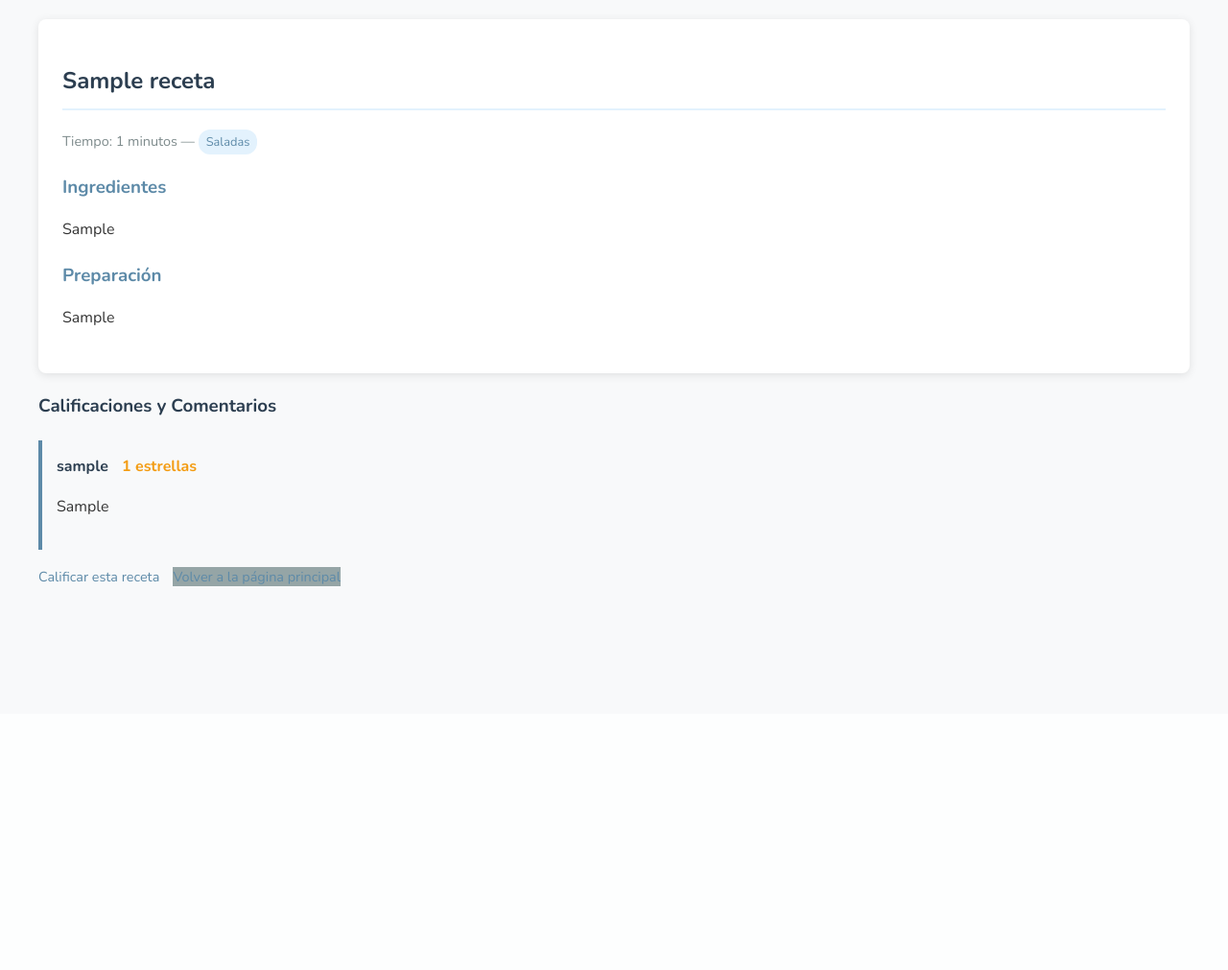
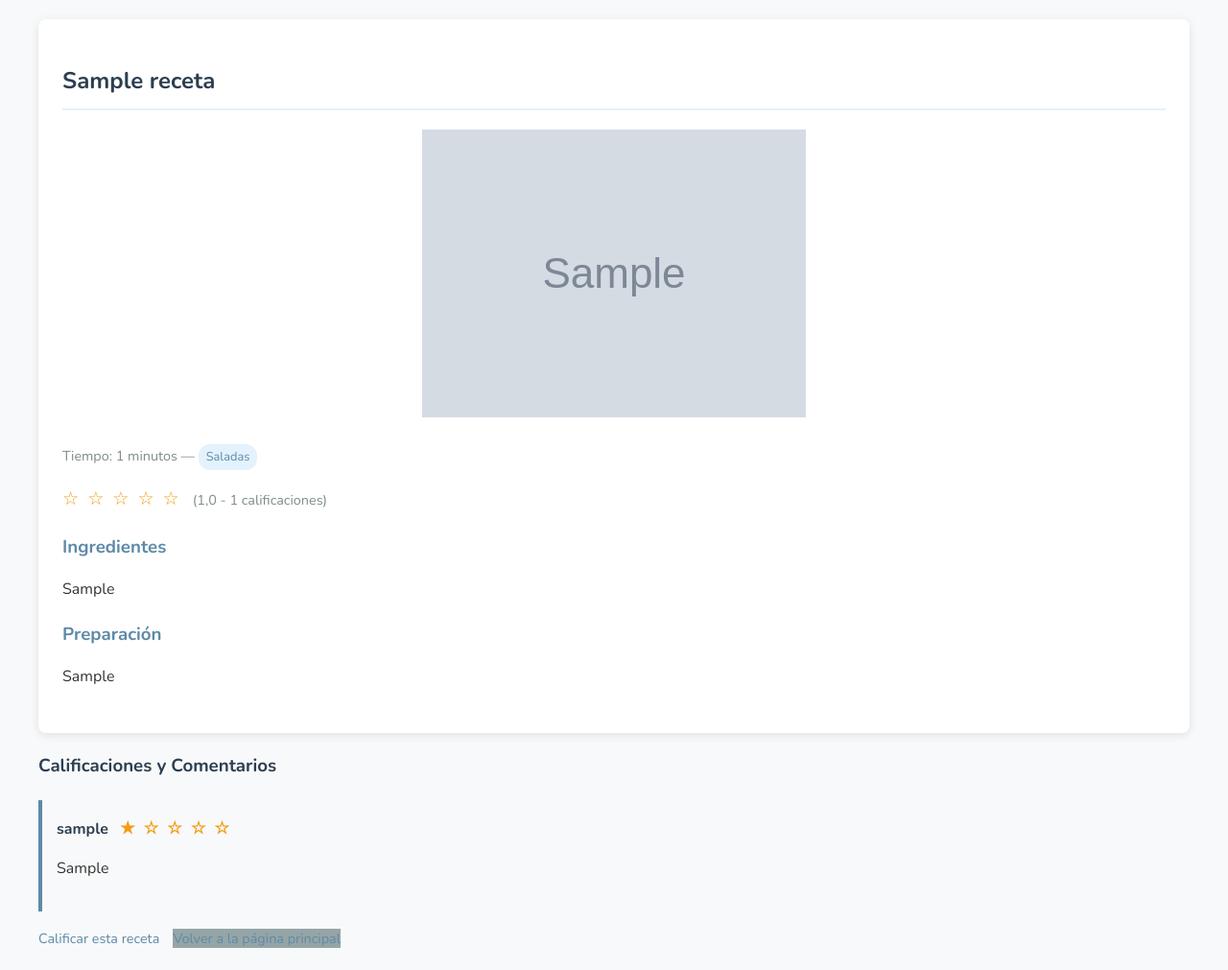
Before and after one commit to mycampo1/recetas, a Django app: page /recetas/detalle/1/ in a window 1280 px wide. Shown: the part 56-1067 px from the top of the page at 96% size. Before the commit the page ends 667 px from the top, so only its background shows below. Run offline with Django 5.2, Linux system fonts and the light colour scheme; tables that the repository leaves empty hold one stand-in row (values such as "Sample post"); grey boxes marked "Sample" are stand-in pictures.

Commit message:
agrego estrellas de puntuacion a las recetas

```diff
--- a/recetas_app/models.py
+++ b/recetas_app/models.py
@@ -1,5 +1,6 @@
 from django.db import models
 from django.conf import settings
+from django.db.models import Avg
 
 class Receta(models.Model):
     CATEGORIAS = [
@@ -14,12 +15,21 @@ class Receta(models.Model):
     ingredientes = models.TextField()
     pasos = models.TextField()
     tiempo = models.PositiveIntegerField(help_text="Tiempo en minutos")
-    categoria = models.CharField(max_length=50, choices=CATEGORIAS, default='saladas')  # Nuevo campo
+    categoria = models.CharField(max_length=50, choices=CATEGORIAS, default='saladas')
     creado_en = models.DateTimeField(auto_now_add=True)
     imagen = models.ImageField(upload_to='recetas_imagenes/', blank=True, null=True)
 
     def __str__(self):
         return self.titulo
+
+    @property
+    def puntuacion_promedio(self):
+        promedio = self.calificaciones.aggregate(Avg('puntuacion'))['puntuacion__avg']
+        return promedio if promedio else 0
+
+    @property
+    def total_calificaciones(self):
+        return self.calificaciones.count()
 
 class Calificacion(models.Model):
     receta = models.ForeignKey(Receta, on_delete=models.CASCADE, related_name='calificaciones')
--- a/recetas_app/templates/recetas_app/detalle_receta.html
+++ b/recetas_app/templates/recetas_app/detalle_receta.html
@@ -5,9 +5,30 @@
 {% block contenido %}
 <div class="receta-detalle">
     <h2>{{ receta.titulo }}</h2>
+
+    {% if receta.imagen %}
+        <div class="receta-imagen-detalle">
+            <img src="{{ receta.imagen.url }}" alt="{{ receta.titulo }}">
+        </div>
+    {% endif %}
+
     <div class="receta-meta">
         <span>Tiempo: {{ receta.tiempo }} minutos</span> —
         <span class="receta-categoria">{{ receta.get_categoria_display }}</span>
+
+        <div class="receta-puntuacion">
+            <span class="estrellas">
+                {% for i in '12345' %}
+                    {% if forloop.counter <= receta.puntuacion_promedio|floatformat:'0' %}
+                        ★
+                    {% else %}
+                        ☆
+                    {% endif %}
+                {% endfor %}
+            </span>
+            <span class="puntuacion-valor">({{ receta.puntuacion_promedio|floatformat:1 }} - {{ receta.total_calificaciones }} calificaciones)</span>
+        </div>
+
     </div>
 
     <div class="ingredientes">
@@ -28,7 +49,15 @@
             <li class="comentario">
                 <div>
                     <span class="comentario-usuario">{{ calificacion.usuario }}</span>
-                    <span class="puntuacion">{{ calificacion.puntuacion }} estrellas</span>
+                    <span class="puntuacion">
+                        {% for i in '12345' %}
+                            {% if forloop.counter <= calificacion.puntuacion %}
+                                ★
+                            {% else %}
+                                ☆
+                            {% endif %}
+                        {% endfor %}
+                    </span>
                 </div>
                 <p>{{ calificacion.comentario }}</p>
             </li>
--- a/static/css/recetas.css
+++ b/static/css/recetas.css
@@ -116,3 +116,82 @@
         align-items: stretch;
     }
 }
+
+
+/* Añadir al final del archivo */
+
+/* Estilos para las imágenes de recetas */
+.receta-item {
+    display: flex;
+    gap: 15px;
+}
+
+.receta-imagen-container {
+    flex: 0 0 120px;
+    height: 120px;
+    overflow: hidden;
+    border-radius: 8px;
+    background-color: #f0f0f0;
+}
+
+.receta-imagen {
+    width: 100%;
+    height: 100%;
+    object-fit: cover;
+}
+
+.receta-imagen-placeholder {
+    width: 100%;
+    height: 100%;
+    display: flex;
+    align-items: center;
+    justify-content: center;
+    color: #999;
+    font-size: 0.9rem;
+}
+
+.receta-content {
+    flex: 1;
+}
+
+.receta-rating {
+    margin: 8px 0;
+}
+
+.estrellas {
+    color: #F39C12;
+    font-size: 1.2rem;
+    letter-spacing: 2px;
+}
+
+.puntuacion-valor {
+    color: #7F8C8D;
+    font-size: 0.9rem;
+    margin-left: 5px;
+}
+
+/* Estilos para el detalle de la receta */
+.receta-imagen-detalle {
+    margin: 20px 0;
+    text-align: center;
+    border-radius: 8px;
+    overflow: hidden;
+    max-height: 400px;
+}
+
+.receta-imagen-detalle img {
+    max-width: 100%;
+    height: auto;
+}
+
+.receta-puntuacion {
+    margin: 15px 0;
+}
+
+/* Estilo mejorado para comentarios */
+.comentario .puntuacion {
+    color: #F39C12;
+    letter-spacing: 2px;
+    font-size: 1.1rem;
+    margin-left: 8px;
+}
```
Also changed, not shown: core/templates/core/recetas_listado.html (+25 -0 lines).
